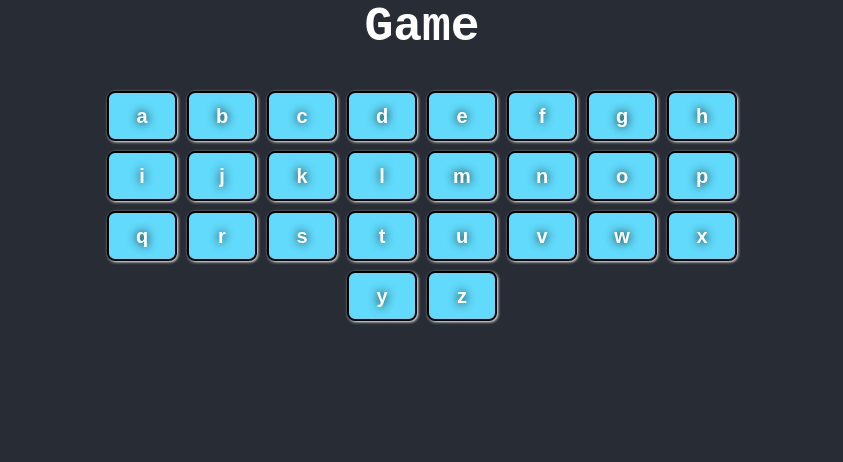
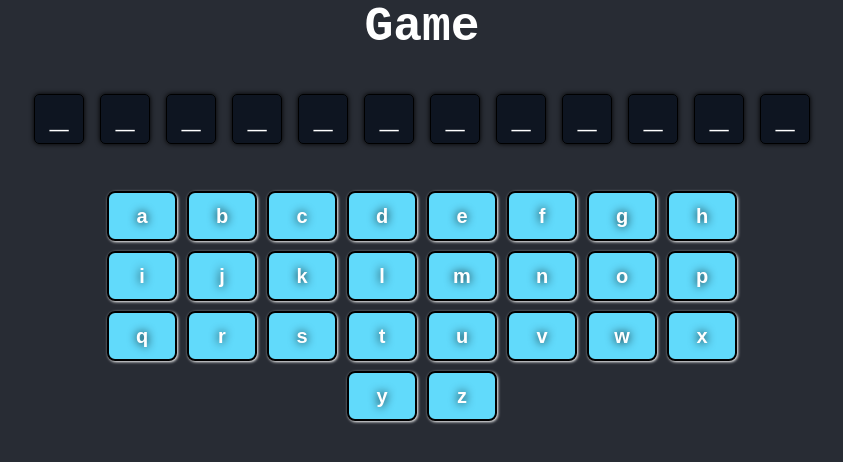
Before and after one commit to bcrisp084/Lets-play-Hangman, a React (Vite) app: page / in a window 1280 px wide. Both pictures are taken after a click on the button "Start Game". Shown: the top 462 px of the page, without its empty margins (218-1061 px from the left). Built offline with nearby package versions, Linux system fonts and the light colour scheme.

Commit message:
added disable to buttons and render word to screen

```diff
--- a/src/Pages/Game.jsx
+++ b/src/Pages/Game.jsx
@@ -1,35 +1,29 @@
 import { useParams } from "react-router";
-import {
-  movies,
-  countries,
-  animals,
-  fruits,
-  programmingLanguages,
-  sports,
-  cars,
-  music,
-} from "../utils/categories.js";
+import { useState } from "react";
+import categories from "../utils/categories.js";
 import Keyboard from "../components/Keyboard/Keyboard.jsx";
+import Word from "../components/Word/Word.jsx";
+console.log("categories", categories);
+const Game = () => {
+  const [incorrectGuesses, setIncorrectGuesses] = useState(0);
+  const [correctGuesses, setCorrectGuesses] = useState(0);
+  const [currentWord, setCurrentWord] = useState("");
+  const [guessedLetters, setGuessedLetters] = useState([]);
+  const [gameOver, setGameOver] = useState(false);
+  const [gameWon, setGameWon] = useState(false);
 
-const Game = () => {
   const params = useParams();
   const category = params.category;
-  const categories = {
-    movies,
-    countries,
-    animals,
-    fruits,
-    programmingLanguages,
-    sports,
-    cars,
-    music,
-  };
-  const word = categories[category];
+  const word =
+    categories[category][
+      Math.floor(Math.random() * categories[category].length)
+    ];
   console.log(word);
 
   return (
     <div>
       <h1>Game</h1>
+      <Word word={word} />
       <Keyboard />
     </div>
   );
--- a/src/components/Keyboard/Keyboard.css
+++ b/src/components/Keyboard/Keyboard.css
@@ -28,3 +28,10 @@
   transition: all 0.2s ease-in-out;
   border: 2px solid #61dafb;
 }
+
+.letter-btn[disabled] {
+  background-color: #282c34;
+  color: #fff;
+  border: 2px solid #61dafb;
+  cursor: not-allowed;
+}
--- a/src/components/Keyboard/Keyboard.jsx
+++ b/src/components/Keyboard/Keyboard.jsx
@@ -1,18 +1,37 @@
 import "./Keyboard.css";
+import { useState } from "react";
 
 const Keyboard = () => {
   const letters = "abcdefghijklmnopqrstuvwxyz".split("");
+  const [disabled, setDisabled] = useState([]);
+  console.log("disabled-outside", disabled);
+
+  const handleClick = (letter) => {
+    if (!disabled) {
+      console.log(" not disabled");
+    } else {
+      console.log("disabled");
+    }
+    console.log("letter", letter);
+    setDisabled([...disabled, letter]);
+    console.log("disabled", disabled);
+  };
 
   return (
     <div className="letter">
       {letters.map((letter, index) => {
+        const isDisabled = disabled.includes(letter);
         return (
-          <button className="letter-btn" key={index}>
+          <button
+            className="letter-btn"
+            key={index}
+            disabled={isDisabled}
+            onClick={() => handleClick(letter)}
+          >
             {letter}
           </button>
         );
       })}
-      {console.log(letters)}
     </div>
   );
 };
--- /dev/null
+++ b/src/components/Word/Word.css
@@ -0,0 +1,23 @@
+.word-area {
+  display: flex;
+  flex-wrap: wrap;
+  justify-content: center;
+  margin: 0 auto;
+  width: 100%;
+  height: 100px;
+}
+
+.word-area .word-letter {
+  background-color: #060e1cbd;
+  border: 1px solid #000;
+  border-radius: 5px;
+  box-shadow: 0 0 5px #000;
+  color: #ffffff;
+  font-size: 2rem;
+  font-weight: 700;
+  height: 50px;
+  line-height: 50px;
+  margin: 0.5rem;
+  text-align: center;
+  width: 50px;
+}
--- a/src/components/Word/Word.jsx
+++ b/src/components/Word/Word.jsx
@@ -1,5 +1,17 @@
-const Word = () => {
-  return <div></div>;
+/* eslint-disable react/prop-types */
+import "./Word.css";
+const Word = ({ word }) => {
+  return (
+    <div className="word-area">
+      {word.split("").map((letter, index) => {
+        return (
+          <span className="word-letter" key={index}>
+            _
+          </span>
+        );
+      })}
+    </div>
+  );
 };
 
 export default Word;
--- a/src/utils/categories.js
+++ b/src/utils/categories.js
@@ -1,4 +1,5 @@
-const movies = [
+const categories = {
+  movies: [
     "avatar",
     "inception",
     "titanic",
@@ -9,9 +10,9 @@ const movies = [
     "harrypotter",
     "forrestgump",
     "gladiator",
-];
+  ],
 
-const countries = [
+  countries: [
     "usa",
     "canada",
     "france",
@@ -22,9 +23,9 @@ const countries = [
     "india",
     "china",
     "russia",
-];
+  ],
 
-const animals = [
+  animals: [
     "lion",
     "elephant",
     "tiger",
@@ -35,9 +36,9 @@ const animals = [
     "dolphin",
     "cheetah",
     "panda",
-];
+  ],
 
-const fruits = [
+  fruits: [
     "apple",
     "banana",
     "orange",
@@ -48,9 +49,9 @@ const fruits = [
     "pineapple",
     "kiwi",
     "peach",
-];
+  ],
 
-const programmingLanguages = [
+  programmingLanguages: [
     "javascript",
     "python",
     "java",
@@ -61,8 +62,8 @@ const programmingLanguages = [
     "swift",
     "go",
     "rust",
-];
-const sports = [
+  ],
+  sports: [
     "soccer",
     "basketball",
     "tennis",
@@ -73,8 +74,8 @@ const sports = [
     "cricket",
     "rugby",
     "hockey",
-];
-const cars = [
+  ],
+  cars: [
     "toyota",
     "honda",
     "ford",
@@ -85,8 +86,8 @@ const cars = [
     "volkswagen",
     "audi",
     "hyundai",
-];
-const music = [
+  ],
+  music: [
     "rock",
     "pop",
     "hiphop",
@@ -97,15 +98,7 @@ const music = [
     "blues",
     "electronic",
     "rap",
-];
+  ],
+};
 
-export {
-  movies,
-  countries,
-  animals,
-  fruits,
-  programmingLanguages,
-  sports,
-  cars,
-  music,
-};
+export default categories;
```
Lines whose indentation alone changed are shown as unchanged.
